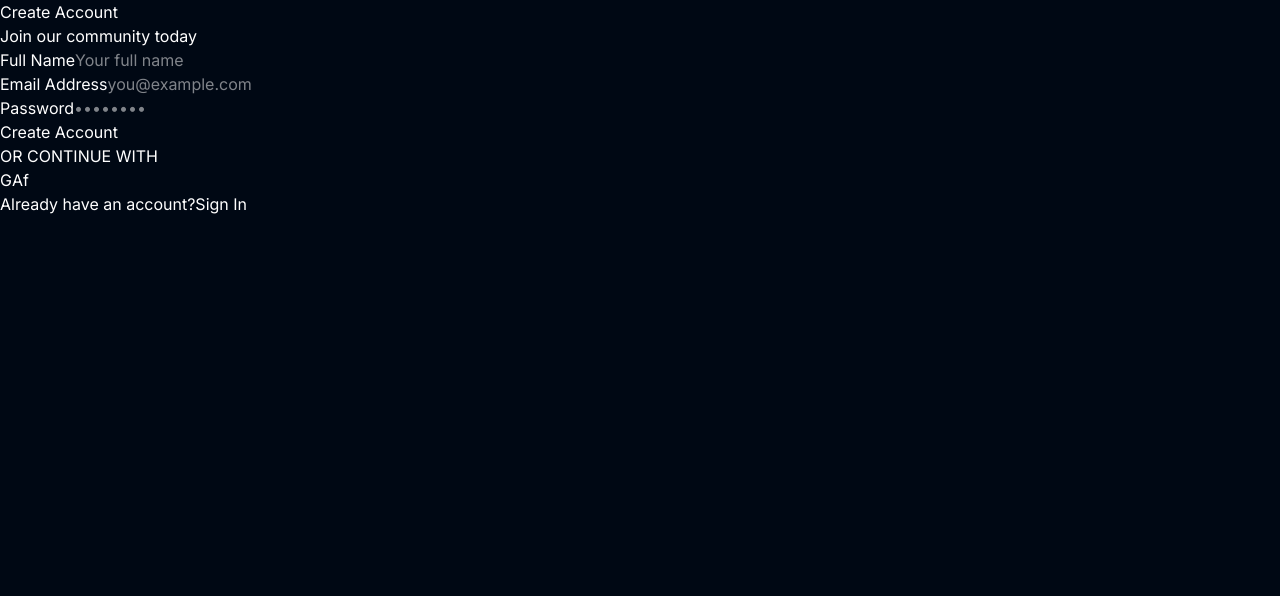
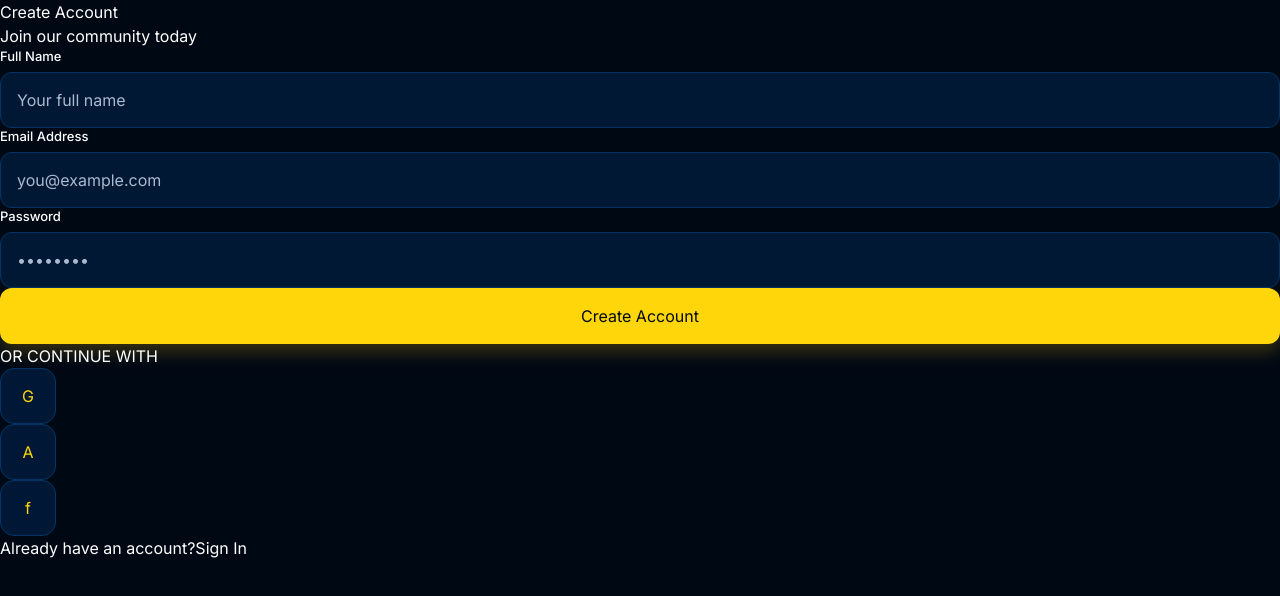
Before and after one commit to miyamiyashiro/auth-forms-v8, a React (Vite) app: page / in a window 1280 px wide. Shown: the top 596 px of the page. Built offline with nearby package versions, Linux system fonts and the light colour scheme.

Commit message:
style: add reusable auth ui styles

```diff
--- a/src/components/ui/Button.jsx
+++ b/src/components/ui/Button.jsx
@@ -1,7 +1,9 @@
-
-export default function Button({ children, type = "button" }) {
+export default function Button({ children, type = 'button' }) {
     return (
-      <button type={type}>
+      <button
+        type={type}
+        className="flex h-14 w-full items-center justify-center rounded-xl bg-yellow-400 text-[15px] font-bold text-navy-950 shadow-[0_8px_18px_rgba(255,195,0,0.22)] transition hover:bg-yellow-300 focus:outline-none focus:ring-2 focus:ring-yellow-300/60"
+      >
         {children}
       </button>
     );
--- a/src/components/ui/Input.jsx
+++ b/src/components/ui/Input.jsx
@@ -1,19 +1,25 @@
-
 export default function Input({
     id,
     label,
-    type = "text",
+    type = 'text',
     name,
     placeholder,
   }) {
     return (
-      <div>
-        <label htmlFor={id}>{label}</label>
+      <div className="flex min-h-[80px] w-full flex-col gap-2">
+        <label
+          htmlFor={id}
+          className="text-[13px] font-medium leading-[normal] text-white"
+        >
+          {label}
+        </label>
+
         <input
           id={id}
           type={type}
           name={name}
           placeholder={placeholder}
+          className="h-14 w-full rounded-xl border border-navy-800 bg-[rgba(0,29,61,0.78)] px-4 text-[15px] text-white outline-none transition placeholder:text-auth-slate focus:border-yellow-400/60 focus:ring-2 focus:ring-yellow-400/25"
         />
       </div>
     );
--- a/src/components/ui/SocialButton.jsx
+++ b/src/components/ui/SocialButton.jsx
@@ -1,6 +1,10 @@
 export default function SocialButton({ label, children }) {
     return (
-      <button type="button" aria-label={label}>
+      <button
+        type="button"
+        aria-label={label}
+        className="flex h-14 w-14 items-center justify-center rounded-[14px] border border-navy-800 bg-[rgba(0,29,61,0.82)] text-[19px] font-bold text-yellow-400 transition hover:border-yellow-400/40 hover:bg-navy-800/70"
+      >
         {children}
       </button>
     );
```
